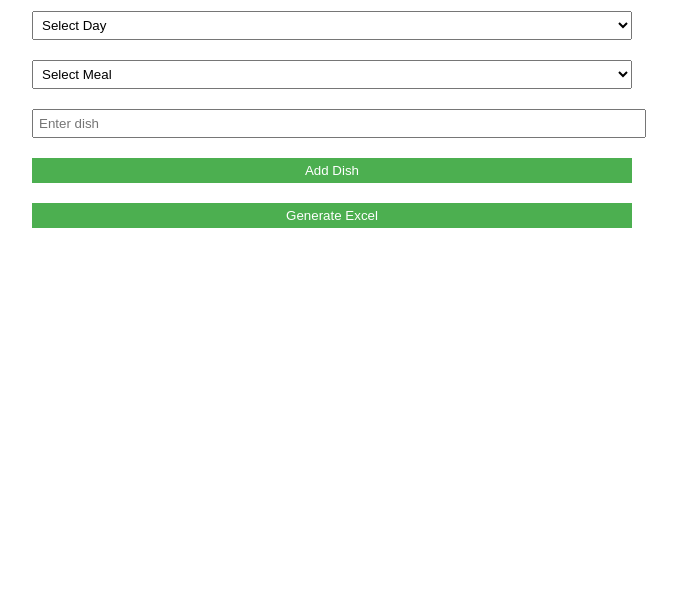
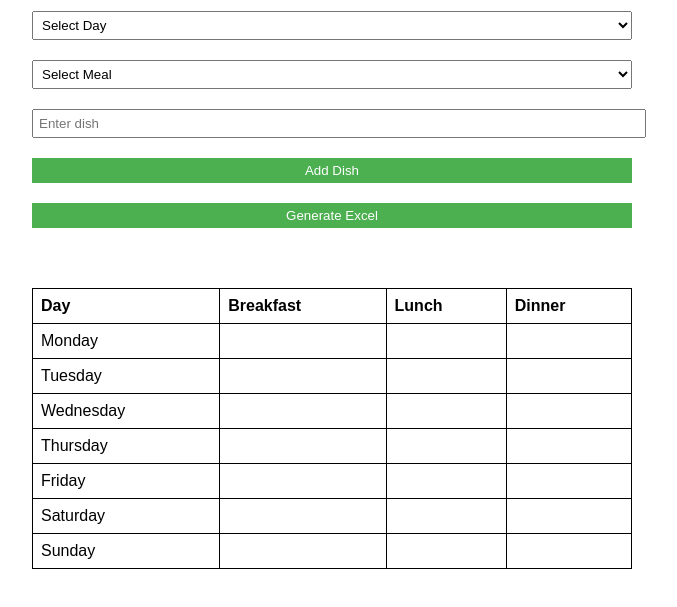
Before and after one commit to yug-sahni/food-menu, a plain HTML site: page index.html in a window 1280 px wide. Shown: the part 99-706 px from the top of the page, without its empty margins (308-985 px from the left). Drawn offline with Linux system fonts and the light colour scheme.

Commit message:
Table-in-web-app

```diff
--- a/index.html
+++ b/index.html
@@ -30,6 +30,18 @@
             padding: 10px;
             color: green;
         }
+        table {
+            width: 100%;
+            border-collapse: collapse;
+            margin-top: 20px;
+        }
+        table, th, td {
+            border: 1px solid black;
+        }
+        th, td {
+            padding: 8px;
+            text-align: left;
+        }
     </style>
 </head>
 <body>
@@ -56,6 +68,61 @@
 
     <div id="message"></div>
 
+    <table id="mealTable">
+        <thead>
+            <tr>
+                <th>Day</th>
+                <th>Breakfast</th>
+                <th>Lunch</th>
+                <th>Dinner</th>
+            </tr>
+        </thead>
+        <tbody>
+            <tr>
+                <td>Monday</td>
+                <td id="Monday-Breakfast"></td>
+                <td id="Monday-Lunch"></td>
+                <td id="Monday-Dinner"></td>
+            </tr>
+            <tr>
+                <td>Tuesday</td>
+                <td id="Tuesday-Breakfast"></td>
+                <td id="Tuesday-Lunch"></td>
+                <td id="Tuesday-Dinner"></td>
+            </tr>
+            <tr>
+                <td>Wednesday</td>
+                <td id="Wednesday-Breakfast"></td>
+                <td id="Wednesday-Lunch"></td>
+                <td id="Wednesday-Dinner"></td>
+            </tr>
+            <tr>
+                <td>Thursday</td>
+                <td id="Thursday-Breakfast"></td>
+                <td id="Thursday-Lunch"></td>
+                <td id="Thursday-Dinner"></td>
+            </tr>
+            <tr>
+                <td>Friday</td>
+                <td id="Friday-Breakfast"></td>
+                <td id="Friday-Lunch"></td>
+                <td id="Friday-Dinner"></td>
+            </tr>
+            <tr>
+                <td>Saturday</td>
+                <td id="Saturday-Breakfast"></td>
+                <td id="Saturday-Lunch"></td>
+                <td id="Saturday-Dinner"></td>
+            </tr>
+            <tr>
+                <td>Sunday</td>
+                <td id="Sunday-Breakfast"></td>
+                <td id="Sunday-Lunch"></td>
+                <td id="Sunday-Dinner"></td>
+            </tr>
+        </tbody>
+    </table>
+
     <script src="https://cdnjs.cloudflare.com/ajax/libs/xlsx/0.16.9/xlsx.full.min.js"></script>
     <script>
         const mealPlan = {
@@ -79,9 +146,18 @@
                 message.textContent = 'Dish added successfully!';
                 message.style.color = 'green';
                 document.getElementById('dish').value = '';
+                updateTable();
             } else {
                 message.textContent = 'Please select a day and meal, and enter a dish.';
                 message.style.color = 'red';
+            }
+        }
+
+        function updateTable() {
+            for (const day in mealPlan) {
+                for (const meal in mealPlan[day]) {
+                    document.getElementById(`${day}-${meal}`).textContent = mealPlan[day][meal];
+                }
             }
         }
 
@@ -102,6 +178,9 @@
 
             XLSX.writeFile(workbook, 'meal_plan.xlsx');
         }
+
+        // Initial table update
+        updateTable();
     </script>
 </body>
 </html>
```
